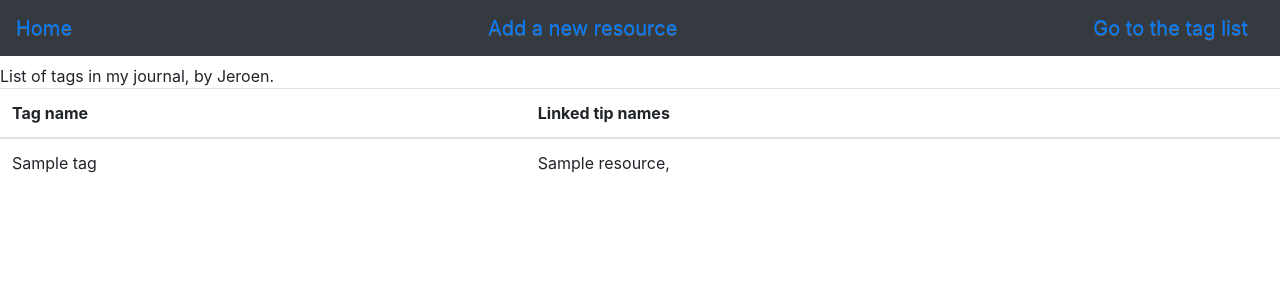
After one commit to JeroenRijks/journal2, a Django app: page /taglist/ in a window 1280 px wide. The commit adds this page. Shown: the top 300 px of the page. Run offline with Django 3.2, Linux system fonts and the light colour scheme; tables that the repository leaves empty hold one stand-in row (values such as "Sample post"); some libraries are stand-ins or nearby versions.

Commit message:
Fixed a bug and added a list of resources related to each tag in the tag page.
Bug: A line in taglist.html was commented out and mentioned res_id,
prompting django to find its value even though it wasn't assigned one.

```diff
--- a/journal/templates/index.html
+++ b/journal/templates/index.html
@@ -24,7 +24,7 @@
 <nav class="navbar bg-dark">
   <a class="navbar-brand" href="{% url 'journal:home' %}">Home</a>
   <a class="navbar-brand" href="{% url 'journal:resource' %}">Add a new resource</a>
-  <a class="navbar-brand" href="{% url 'journal:tagpage' %}">Go to the tag page</a>
+  <a class="navbar-brand" href="{% url 'journal:taglist' %}">Go to the tag list</a>
 </nav>
 </head>
 
--- /dev/null
+++ b/journal/templates/taglist.html
@@ -0,0 +1,36 @@
+{% extends 'index.html' %}
+{% block 'pageheader' %}
+{% endblock %}
+
+
+{% block 'contents' %}
+
+List of tags in my journal, by {{name}}.
+
+<table class="table">
+    <thead>
+        <tr>
+          <th scope="col">Tag name</th>
+          <th scope="col">Linked tip names</th>
+        </tr>
+    </thead>
+    <tbody>
+        {% for tag in tags %}
+
+            <tr>
+                <td>{{tag.name}}</td>
+                <td>{% for item in items %}
+                    {% for linked in item.tags.all %}
+                    {% if linked.name == tag.name %}
+                    {{item.name}},
+                    {% endif %}
+                    {% endfor %}
+                    {% endfor %}
+                </td>
+            </tr>
+        {% endfor %}
+    </tbody>
+</table>
+
+<!--<a class="btn btn-danger" href="{% url 'journal:resource' %}">Add a new tip</a>-->
+{% endblock %}
--- a/journal/urls.py
+++ b/journal/urls.py
@@ -20,7 +20,7 @@ from journal import views
 
 urlpatterns = [
     url(r'^$', views.home, name='home'),
-    url(r'^tagpage/$', views.TagPage.as_view(), name='tagpage'),
+    url(r'^taglist/$', views.TagList.as_view(), name='taglist'),
     url(r'^newresource/$', views.newresource, name='resource'),
     url(r'^newresource/(?P<res_id>[0-9]+)$', views.newresource, name='resource'),
     url(r'^deleteresource/(?P<res_id>[0-9]+)$', views.deleteresource, name='deleteresource'),
--- a/journal/views.py
+++ b/journal/views.py
@@ -56,6 +56,7 @@ def deleteresource(request, res_id=None):
             resource.delete()
     return redirect('journal:home')
 
+
 def AJAX_tag_create(request):
     tag_name = request.POST.get('tag_name', None)
     if tag_name:
@@ -66,9 +67,19 @@ def AJAX_tag_create(request):
     }
     return JsonResponse(data=full_response, safe=False)
 
+
 # Use a class based view for tags
-class TagPage(View):
+class TagList(View):
     # form_class = TagForm
     def get(self, request):
         taginfo = Tag.objects.all()
-        return render(request, 'tagpage.html', {'name' : 'Jeroen', 'tags' : taginfo}) #change this line
+        resources = Resource.objects.all()
+        return render(request, 'taglist.html', {'name' : 'Jeroen', 'tags' : taginfo, 'items':resources})
+
+
+# class TagEditing(View):
+#     # form_class = TagForm
+#     def get(self, request):
+#         taginfo = Tag.objects.all()
+#         resources = Resource.objects.all()
+#         return render(request, 'taglist.html', {'name': 'Jeroen', 'tags': taginfo, 'items': resources})
```
Also changed, not shown: journal/templates/tagpage.html (deleted, +0 -31 lines).
